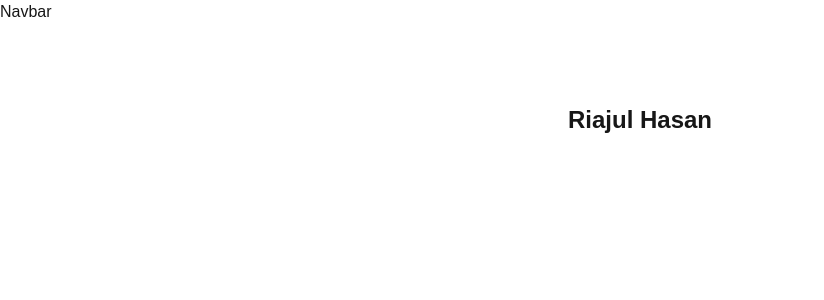
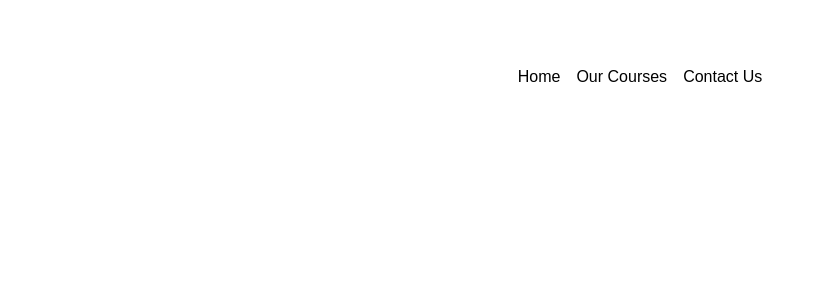
Before and after one commit to Riajul-56/school_music, a Next.js app: page / in a window 1280 px wide. Shown: the top 300 px of the page, without its empty margins (0-824 px from the left). Built offline with nearby package versions, Linux system fonts and the light colour scheme.

Commit message:
Add framer-motion dependency and implement Navbar with animated menu items

```diff
--- a/package.json
+++ b/package.json
@@ -10,6 +10,7 @@
   },
   "dependencies": {
     "clsx": "^2.1.1",
+    "framer-motion": "^12.24.0",
     "motion": "^12.24.0",
     "next": "16.1.1",
     "react": "19.2.3",
--- a/src/app/layout.tsx
+++ b/src/app/layout.tsx
@@ -24,7 +24,7 @@
   children: React.ReactNode;
 }>) {
   return (
-    <html lang="en">
+    <html lang="en" className="dark">
       <body
         className={`${geistSans.variable} ${geistMono.variable} antialiased`}
       >
--- a/src/components/Navbar.tsx
+++ b/src/components/Navbar.tsx
@@ -1,7 +1,50 @@
-import React from "react";
+"use client";
 
-function Navbar() {
-  return <div>Navbar</div>;
+import React, { useState } from "react";
+import { HoveredLink, Menu, MenuItem, ProductItem } from "./ui/navbar-menu";
+import { cn } from "@/utils/cn";
+import Link from "next/link";
+import { div } from "framer-motion/client";
+
+function Navbar({ className }: { className?: string }) {
+  const [active, setActive] = useState<string | null>(null);
+  return (
+    <div
+      className={cn("fixed top-10 inset-x-0 max-w-2xl mx-auto z-50", className)}
+    >
+      <Menu setActive={setActive}>
+        <Link href={"/"}>
+          {/* ================== MenuItem-1===================== */}
+          <MenuItem
+            setActive={setActive}
+            active={active}
+            item="Home"
+          ></MenuItem>
+        </Link>
+
+        {/* ================== MenuItem-2===================== */}
+
+        <MenuItem setActive={setActive} active={active} item="Our Courses">
+          <div className="flex flex-col space-y-4 text-ms">
+            <HoveredLink href="/courses">All Courses</HoveredLink>
+            <HoveredLink href="/courses">Basic Music Theory</HoveredLink>
+            <HoveredLink href="/courses">Advance Composition</HoveredLink>
+            <HoveredLink href="/courses">Song Writing</HoveredLink>
+            <HoveredLink href="/courses">Music Production</HoveredLink>
+          </div>
+        </MenuItem>
+
+        <Link href={"/contact"}>
+          <MenuItem
+            setActive={setActive}
+            active={active}
+            item="Contact Us"
+          ></MenuItem>
+
+        </Link>
+      </Menu>
+    </div>
+  );
 }
 
 export default Navbar;
--- /dev/null
+++ b/src/components/ui/navbar-menu.tsx
@@ -0,0 +1,114 @@
+"use client";
+import React from "react";
+import { motion, type Transition } from "framer-motion";
+
+const transition: Transition = {
+  type: "spring",
+  mass: 0.5,
+  damping: 11.5,
+  stiffness: 100,
+};
+
+export const MenuItem = ({
+  setActive,
+  active,
+  item,
+  children,
+}: {
+  setActive: (item: string) => void;
+  active: string | null;
+  item: string;
+  children?: React.ReactNode;
+}) => {
+  return (
+    <div onMouseEnter={() => setActive(item)} className="relative ">
+      <motion.p
+        transition={{ duration: 0.3 }}
+        className="cursor-pointer text-black hover:opacity-[0.9] dark:text-white"
+      >
+        {item}
+      </motion.p>
+      {active !== null && (
+        <motion.div
+          initial={{ opacity: 0, scale: 0.85, y: 10 }}
+          animate={{ opacity: 1, scale: 1, y: 0 }}
+          transition={transition}
+        >
+          {active === item && children && (
+            <div className="absolute top-[calc(100%_+_1.2rem)] left-1/2 transform -translate-x-1/2 pt-4">
+              <motion.div
+                transition={transition}
+                layoutId="active" // layoutId ensures smooth animation
+                className="bg-white dark:bg-black backdrop-blur-sm rounded-2xl overflow-hidden border border-black/[0.2] dark:border-white/[0.2] shadow-xl"
+              >
+                <motion.div
+                  layout // layout ensures smooth animation
+                  className="w-max h-full p-4"
+                >
+                  {children}
+                </motion.div>
+              </motion.div>
+            </div>
+          )}
+        </motion.div>
+      )}
+    </div>
+  );
+};
+
+export const Menu = ({
+  setActive,
+  children,
+}: {
+  setActive: (item: string | null) => void;
+  children: React.ReactNode;
+}) => {
+  return (
+    <nav
+      onMouseLeave={() => setActive(null)} // resets the state
+      className="relative rounded-full border border-transparent dark:bg-black dark:border-white/[0.2] bg-white shadow-input flex justify-center space-x-4 px-8 py-6 "
+    >
+      {children}
+    </nav>
+  );
+};
+
+export const ProductItem = ({
+  title,
+  description,
+  href,
+  src,
+}: {
+  title: string;
+  description: string;
+  href: string;
+  src: string;
+}) => {
+  return (
+    <a href={href} className="flex space-x-2">
+      <img
+        src={src}
+        width={140}
+        height={70}
+        alt={title}
+        className="shrink-0 rounded-md shadow-2xl"
+      />
+      <div>
+        <h4 className="text-xl font-bold mb-1 text-black dark:text-white">
+          {title}
+        </h4>
+        <p className="text-neutral-700 text-sm max-w-[10rem] dark:text-neutral-300">
+          {description}
+        </p>
+      </div>
+    </a>
+  );
+};
+
+export const HoveredLink = ({ children, ...rest }: any) => {
+  return (
+    <a {...rest} className="text-neutral-700 dark:text-neutral-200">
+      {children}
+    </a>
+  );
+};
--- /dev/null
+++ b/src/utils/cn.ts
@@ -0,0 +1,6 @@
+import { ClassValue, clsx } from "clsx";
+import { twMerge } from "tailwind-merge";
+
+export function cn(...inputs: ClassValue[]) {
+  return twMerge(clsx(inputs));
+}
```
Also changed, not shown: 1 other file (tests, documents, lock files or other folders).
